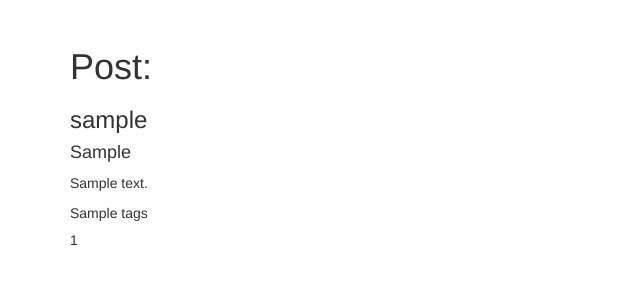
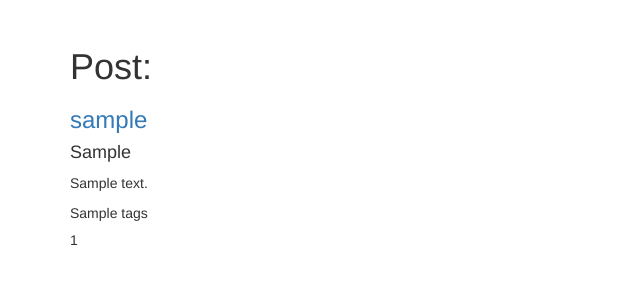
Before and after one commit to KatrinSD/Lyceum_IVR, a Flask app: template app/templates/post.html in a window 1280 px wide. Shown: the part 127-427 px from the top of the page, without its empty margins (0-640 px from the left). Run offline with Flask 2, Linux system fonts and the light colour scheme; tables that the repository leaves empty hold one stand-in row (values such as "Sample post"); the template is opened without the code that fills it: values that come from a table or form of the project are taken from there, most other values are stand-ins (such as "Sample title", 1, 10 or a date in 2020); some libraries are stand-ins or nearby versions.

Commit message:
Redirect from post poge to author's page

```diff
--- a/app/templates/post.html
+++ b/app/templates/post.html
@@ -14,7 +14,7 @@ Post
 
 <h1> Post:</h1>
 
-	<h3> {{ post.username }} </h3>
+	<a class="nav-link" href={{ url_for("profile", user_id=post.user_id) }}><h3>{{ post.username }}</h3></a>
 	<h4> {{ post.header }} </h4>
 	<p> {{ post.body }} </p>
 	<p> {{ tags }} </p>
```
